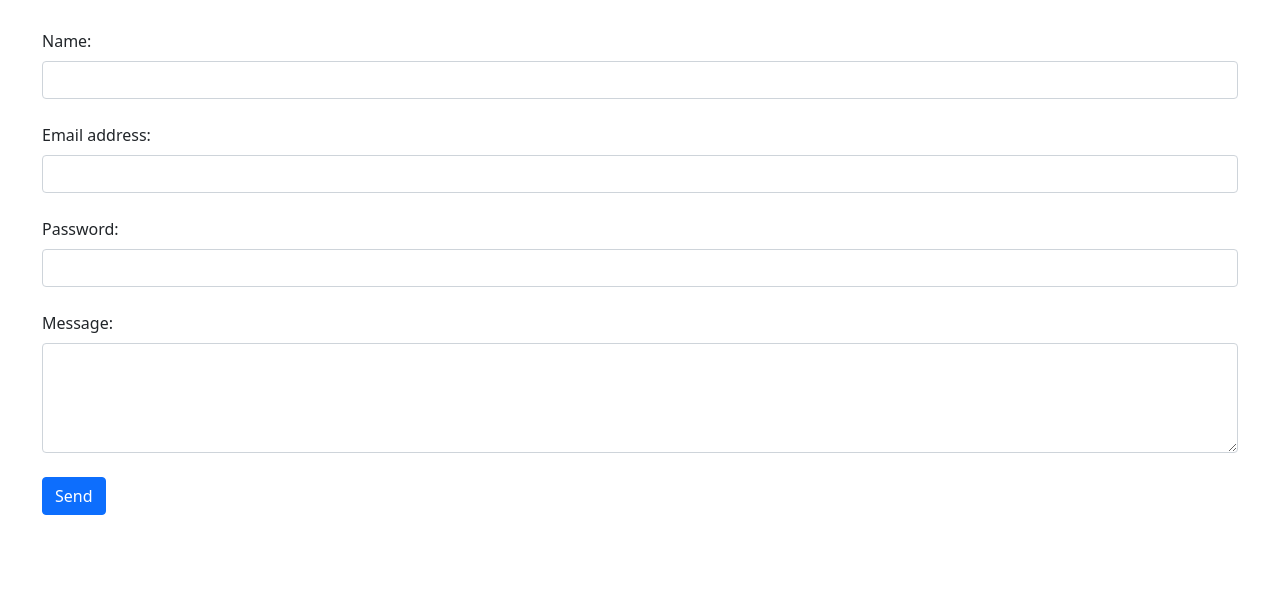
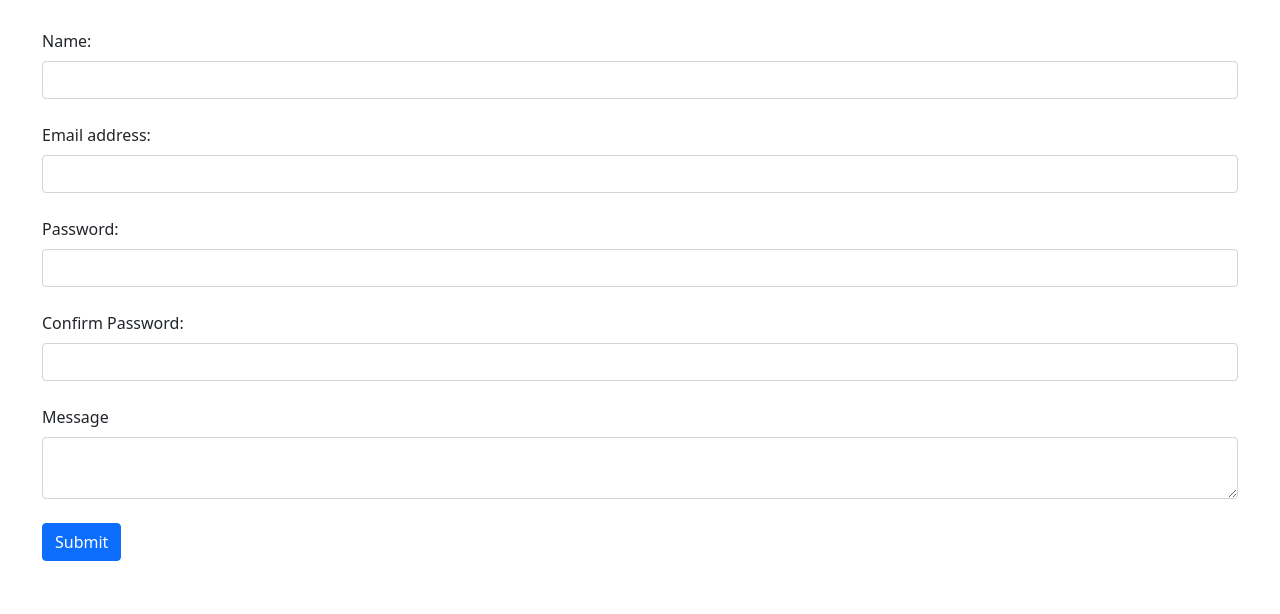
Before and after one commit to zura1998/ForLearn, a Flask app: page /add in a window 1280 px wide. Shown: the part 87-701 px from the top of the page. Run offline with Flask 2, Linux system fonts and the light colour scheme.

Commit message:
I add some html files and databse

```diff
--- a/forms_basics/bootstrap_form/app.py
+++ b/forms_basics/bootstrap_form/app.py
@@ -1,14 +1,47 @@
 from flask import Flask, render_template, redirect, url_for
 from flask_sqlalchemy import SQLAlchemy
 import os
+from flask_migrate import Migrate
+from forms import LoginForm, DelForm
+
 
 dirpath = os.path.abspath(os.path.dirname(__file__))
 app = Flask(__name__)
+app.config["SECRET_KEY"] = "secretkey"
 app.config["SQLALCHEMY_DATABASE_URI"] = "sqlite:///" + os.path.join(dirpath, "stu.sqlite")
 
 app.config["SQLALCHEMY_TRACK_MODIFICATIONS"] = False
 
 db = SQLAlchemy(app)
+Migrate(app, db)
+
+
+class Student(db.Model):
+    id = db.Column(db.Integer, primary_key=True)
+    name = db.Column(db.String(30))
+    email = db.Column(db.String(50))
+    password = db.Column(db.Integer)
+
+    def __init__(self, name, email, password):
+        self.name = name
+        self.email = email
+        self.password = password
+
+    def post_to_db(self):
+        db.session.add(self)
+        db.session.commit()
+
+    def delete_from_db(self):
+        db.session.delete(self)
+        db.session.commit()
+
+    def __repr__(self):
+        return f"Student {self.name} created"
+
+
+if not os.path.isfile("../stu.sqlite"):
+    # Created a database if it does not exist and added records
+    db.create_all()
 
 
 @app.route("/")
@@ -16,14 +49,41 @@ def home():
     return render_template("home.html")
 
 
-@app.route("/add")
+@app.route("/add", methods=["GET", "POST"])
 def add():
-    return render_template("add_form.html")
+    myform = LoginForm()
+    if myform.validate_on_submit():
+        name = myform.login.data
+        email = myform.email.data
+        password = myform.password.data
+        new_stu = Student(name, email, password)
+        new_stu.post_to_db()
+        return redirect(url_for("stu_list"))
+    return render_template("add_form.html", form=myform)
 
 
 @app.route("/stu")
 def stu_list():
-    return render_template("stu_list.html")
+    students = Student.query.all()
+    return render_template("stu_list.html", students=students)
+
+
+@app.route("/delete", methods=['GET', 'POST'])
+def delete():
+
+    myform = DelForm()
+    print(myform.validate_on_submit())
+    if myform.validate_on_submit():
+        # name = myform.name.data
+        id = myform.id.data
+        del_stu = Student.query.get(id)
+        # del_stu = Student.query.filter_by(name=name)
+        print(del_stu)
+        db.session.delete(del_stu)
+        db.session.commit()
+        return redirect(url_for("stu_list"))
+
+    return render_template("delete.html", form=myform)
 
 
 if __name__ == "__main__":
--- /dev/null
+++ b/forms_basics/bootstrap_form/database.py
@@ -0,0 +1,4 @@
+from app import db
+from model import Student
+
+db.create_all()
--- /dev/null
+++ b/forms_basics/bootstrap_form/forms.py
@@ -0,0 +1,20 @@
+from flask_wtf import FlaskForm
+from wtforms.fields import StringField, EmailField, PasswordField, SubmitField, IntegerField, TextAreaField
+from wtforms.validators import DataRequired, EqualTo, Email
+
+
+class LoginForm(FlaskForm):
+    login = StringField(label="Name:", validators=[DataRequired()])
+    email = EmailField(label="Email address:", validators=[Email()])
+    password = PasswordField(label="Password:")
+    confirmpassword = PasswordField(label=" Confirm Password:", validators=[EqualTo("password", message="password "
+                                                                                                       "don't match")])
+    message = TextAreaField(label="Message")
+
+    submit = SubmitField(label="Submit")
+
+
+class DelForm(FlaskForm):
+    id = IntegerField('Id Number of Student to Remove:')
+    name = StringField("Name of Student to Remove")
+    submit = SubmitField('Remove Student')
--- /dev/null
+++ b/forms_basics/bootstrap_form/model.py
@@ -0,0 +1 @@
+from app import db
--- a/forms_basics/bootstrap_form/templates/add_form.html
+++ b/forms_basics/bootstrap_form/templates/add_form.html
@@ -12,40 +12,48 @@
     {% block content %}
     <div class="container-fluid">
 
-        <form style="padding: 30px">
+        <form style="padding: 30px" method="POST">
           <!-- Name input -->
+            {{form.hidden_tag()}}
           <div class="form-outline mb-4">
-            <label class="form-label" for="form4Example1">Name:</label>
-            <input type="text" id="form4Example1" class="form-control" />
+<!--              bootstrap -->
+<!--            <label class="form-label" for="form4Example1">Name:</label>-->
+<!--            <input type="text" id="form4Example1" class="form-control" />-->
+            {{form.login.label(class='form-label')}}
+            {{form.login(class='form-control')}}
           </div>
 
           <!-- Email input -->
           <div class="form-outline mb-4">
-            <label class="form-label" for="form4Example2">Email address:</label>
-            <input type="email" id="form4Example2" class="form-control" />
+            {{form.email.label(class="form-label")}}
+            {{form.email(class="form-control")}}
           </div>
 
            <!-- password input -->
           <div class="form-outline mb-4">
-            <label class="form-label" for="form4Example4">Password:</label>
-            <input type="password" id="form4Example4" class="form-control" />
+            {{form.password.label(class="form-label")}}
+            {{form.password(class="form-control")}}
+          </div>
+
+           <!-- password confirm input -->
+          <div class="form-outline mb-4">
+            {{form.confirmpassword.label(class="form-label")}}
+            {{form.confirmpassword(class="form-control")}}
           </div>
 
           <!-- Message input -->
           <div class="form-outline mb-4">
-            <label class="form-label" for="form4Example3">Message:</label>
-            <textarea class="form-control" id="form4Example3" rows="4"></textarea>
+            {{form.message.label(class="form-label")}}
+            {{form.message(class="form-control")}}
           </div>
 
-
           <!-- Submit button -->
-          <button type="submit" class="btn btn-primary btn-block mb-4">Send</button>
+<!--          <button type="submit" class="btn btn-primary btn-block mb-4">Send</button>-->
+          {{form.submit(class="btn btn-primary btn-block mb-4")}}
         </form>
     </div>
 
     {% endblock %}
-    <script src="https://cdn.jsdelivr.net/npm/@popperjs/core@2.9.2/dist/umd/popper.min.js" integrity="sha384-IQsoLXl5PILFhosVNubq5LC7Qb9DXgDA9i+tQ8Zj3iwWAwPtgFTxbJ8NT4GN1R8p" crossorigin="anonymous"></script>
-    <script src="https://cdn.jsdelivr.net/npm/bootstrap@5.0.2/dist/js/bootstrap.min.js" integrity="sha384-cVKIPhGWiC2Al4u+LWgxfKTRIcfu0JTxR+EQDz/bgldoEyl4H0zUF0QKbrJ0EcQF" crossorigin="anonymous"></script>
 
 
 </body>
--- a/forms_basics/bootstrap_form/templates/base.html
+++ b/forms_basics/bootstrap_form/templates/base.html
@@ -20,7 +20,7 @@
                 <a class="nav-link " aria-current="page" href="{{ url_for('home') }}">Home</a>
                 <a class="nav-link " href="{{ url_for('stu_list')}}">Students</a>
                 <a class="nav-link" href="{{ url_for('add') }}">Add Student</a>
-                <a class="nav-link" href="">Delete Student</a>
+                <a class="nav-link" href="{{ url_for('delete')}}">Delete Student</a>
                 <a class="nav-link" href="">Update Student</a>
               </div>
             </div>
--- a/forms_basics/bootstrap_form/templates/home.html
+++ b/forms_basics/bootstrap_form/templates/home.html
@@ -3,20 +3,17 @@
 <head>
     <meta charset="UTF-8">
     <title>home</title>
-    <link href="https://cdn.jsdelivr.net/npm/bootstrap@5.0.2/dist/css/bootstrap.min.css" rel="stylesheet" integrity="sha384-EVSTQN3/azprG1Anm3QDgpJLIm9Nao0Yz1ztcQTwFspd3yD65VohhpuuCOmLASjC" crossorigin="anonymous">
 
 </head>
 <body>
     {% extends "base.html" %}
     {% block content %}
-    <div class="jumbotron">
+    <div class="conteiner-fluid">
       <h1>Welcome to our Student Portal</h1>
       <p>Please select one of the links from the nav bar.</p>
     </div>
     {% endblock %}
 
 
-    <script src="https://cdn.jsdelivr.net/npm/@popperjs/core@2.9.2/dist/umd/popper.min.js" integrity="sha384-IQsoLXl5PILFhosVNubq5LC7Qb9DXgDA9i+tQ8Zj3iwWAwPtgFTxbJ8NT4GN1R8p" crossorigin="anonymous"></script>
-    <script src="https://cdn.jsdelivr.net/npm/bootstrap@5.0.2/dist/js/bootstrap.min.js" integrity="sha384-cVKIPhGWiC2Al4u+LWgxfKTRIcfu0JTxR+EQDz/bgldoEyl4H0zUF0QKbrJ0EcQF" crossorigin="anonymous"></script>
 </body>
 </html>
```
Also changed, not shown: forms_basics/bootstrap_form/templates/delete.html (+20 -1 lines), forms_basics/bootstrap_form/templates/stu_list.html (+7 -0 lines), forms_basics/bootstrap_form/stu.sqlite (added).
